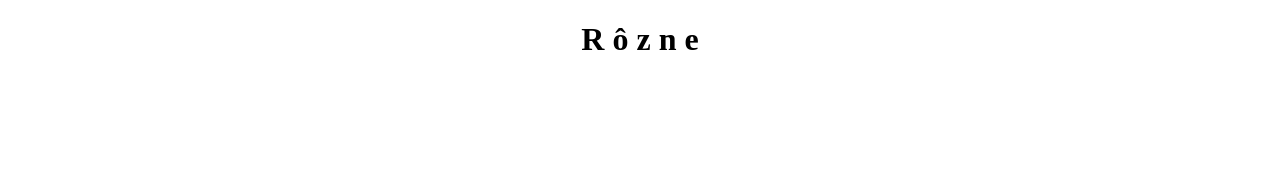
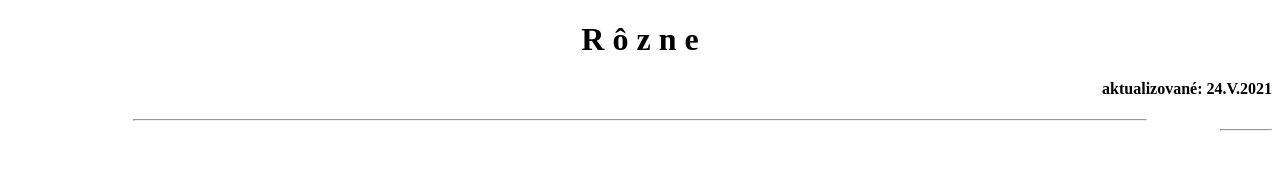
Before and after one commit to fugisk/pre_Git, a plain HTML site: page index.html in a window 1280 px wide. Drawn offline with Linux system fonts and the light colour scheme.

Commit message:
Update index.html

```diff
--- a/index.html
+++ b/index.html
@@ -4,8 +4,11 @@
 <meta charset="utf-8" />
 <title>F U G I</title>
 <h1><div style="text-align: center;">R ô z n e</div></h1>
+<h4><div style="text-align: right;">aktualizované: 24.V.2021</div></h4>
 </head>
 <body>
+<hr align="center" size="2" width="80%">
+<hr align="right" width="50">
 
 </body>
 </html>
```
